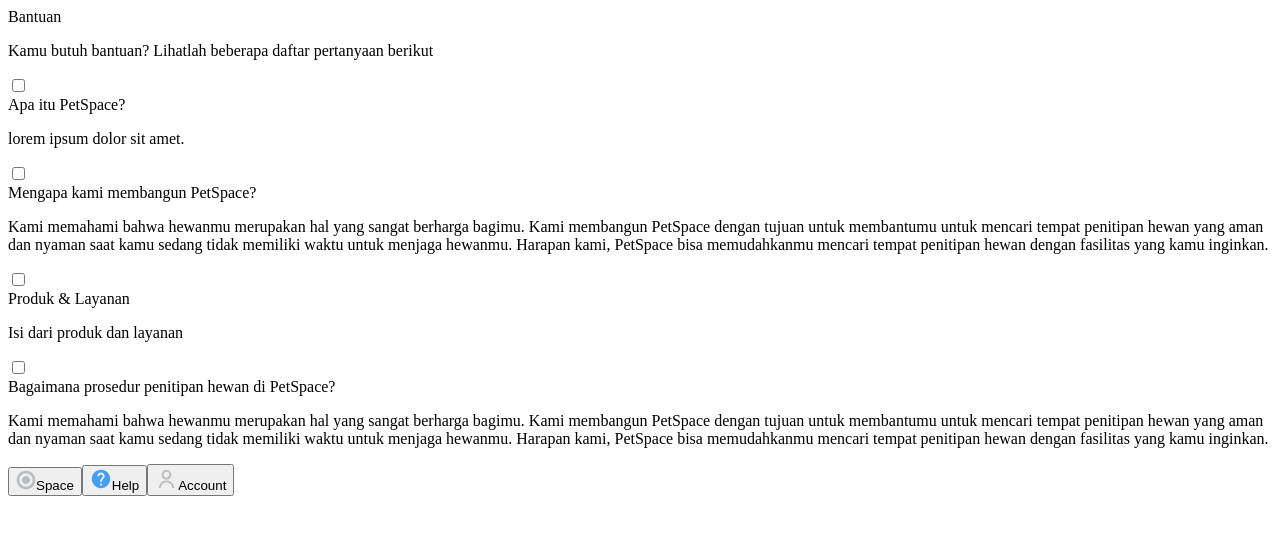
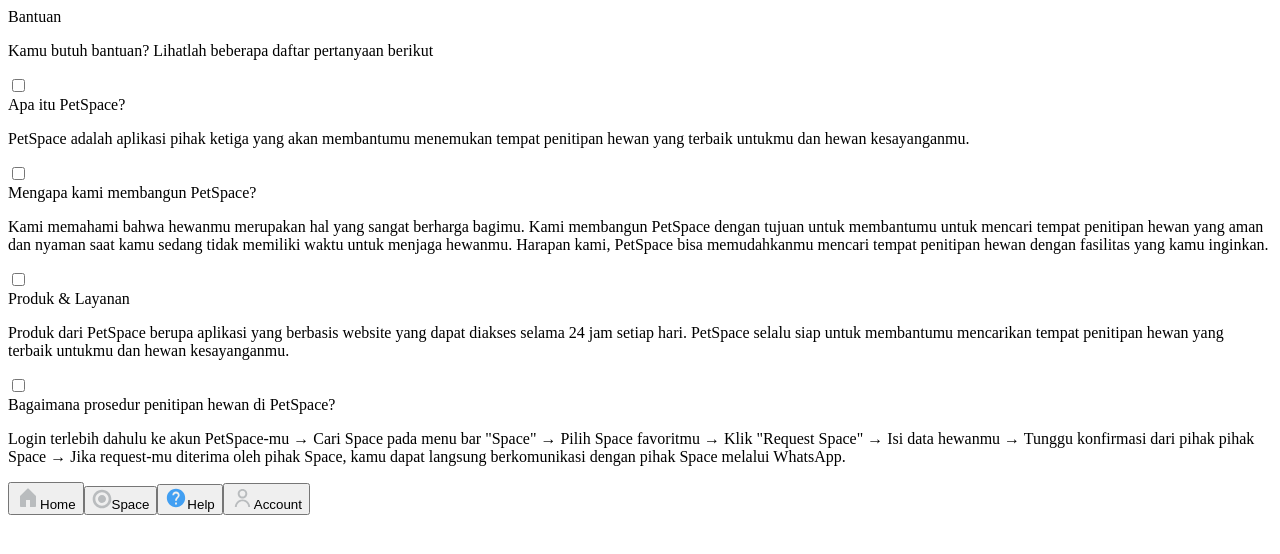
Before and after one commit to lintangpratama/petspace, a Next.js app: page /petcare/help in a window 1280 px wide. Shown: the top 554 px of the page. Built offline with nearby package versions, Linux system fonts and the light colour scheme.

Commit message:
fix error while deploying

```diff
--- a/pages/petcare/help/index.js
+++ b/pages/petcare/help/index.js
@@ -1,6 +1,5 @@
 import Head from "@/components/Head";
-import BarPetCare from "@/components/BarPetCare";
-
+import Bar from "@/components/Bar";
 
 export default function Help() {
   return (
@@ -25,12 +24,12 @@
                 <div className="pt-7"></div>
                 <div className="collapse border rounded-box border-base-300 collapse-arrow font-secondary w-full mt-4 py-0">
                   <input type="checkbox" />
-                  <div className="collapse-title">
-                    Apa itu PetSpace?
-                  </div>
+                  <div className="collapse-title">Apa itu PetSpace?</div>
                   <div className="collapse-content ">
                     <p className="text-sm">
-                      lorem ipsum dolor sit amet.
+                      PetSpace adalah aplikasi pihak ketiga yang akan membantumu
+                      menemukan tempat penitipan hewan yang terbaik untukmu dan
+                      hewan kesayanganmu.
                     </p>
                   </div>
                 </div>
@@ -39,26 +38,30 @@
                   <div className="collapse-title text-md">
                     Mengapa kami membangun PetSpace?
                   </div>
-                  <div className="collapse-content ">
+                  <div
+                    className="collapse-content"
+                    style={{ backgroundColor: "white !important" }}
+                  >
                     <p className="text-sm">
                       Kami memahami bahwa hewanmu merupakan hal yang sangat
                       berharga bagimu. Kami membangun PetSpace dengan tujuan
                       untuk membantumu untuk mencari tempat penitipan hewan yang
-                      aman dan nyaman saat kamu sedang tidak memiliki waktu untuk
-                      menjaga hewanmu. Harapan kami, PetSpace bisa memudahkanmu
-                      mencari tempat penitipan hewan dengan fasilitas yang kamu
-                      inginkan.
+                      aman dan nyaman saat kamu sedang tidak memiliki waktu
+                      untuk menjaga hewanmu. Harapan kami, PetSpace bisa
+                      memudahkanmu mencari tempat penitipan hewan dengan
+                      fasilitas yang kamu inginkan.
                     </p>
                   </div>
                 </div>
                 <div className="collapse border rounded-box border-base-300 collapse-arrow font-secondary w-full mt-4">
                   <input type="checkbox" />
-                  <div className="collapse-title text-md">
-                    Produk & Layanan
-                  </div>
+                  <div className="collapse-title text-md">Produk & Layanan</div>
                   <div className="collapse-content ">
                     <p className="text-sm">
-                      Isi dari produk dan layanan
+                      Produk dari PetSpace berupa aplikasi yang berbasis website
+                      yang dapat diakses selama 24 jam setiap hari. PetSpace
+                      selalu siap untuk membantumu mencarikan tempat penitipan
+                      hewan yang terbaik untukmu dan hewan kesayanganmu.
                     </p>
                   </div>
                 </div>
@@ -69,20 +72,21 @@
                   </div>
                   <div className="collapse-content ">
                     <p className="text-sm">
-                      Kami memahami bahwa hewanmu merupakan hal yang sangat
-                      berharga bagimu. Kami membangun PetSpace dengan tujuan
-                      untuk membantumu untuk mencari tempat penitipan hewan yang
-                      aman dan nyaman saat kamu sedang tidak memiliki waktu untuk
-                      menjaga hewanmu. Harapan kami, PetSpace bisa memudahkanmu
-                      mencari tempat penitipan hewan dengan fasilitas yang kamu
-                      inginkan.
+                      Login terlebih dahulu ke akun PetSpace-mu
+                      → Cari Space pada menu bar &quot;Space&quot; → Pilih Space
+                      favoritmu → Klik &quot;Request Space&quot; → Isi data
+                      hewanmu → Tunggu konfirmasi dari pihak pihak Space
+                      → Jika request-mu diterima oleh pihak Space, kamu
+                      dapat langsung berkomunikasi dengan pihak Space melalui
+                      WhatsApp.
                     </p>
                   </div>
                 </div>
+                <div className="w-full h-64"></div>
               </div>
             </div>
 
-            <BarPetCare currentPage="help" />
+            <Bar currentPage="help" />
           </div>
         </div>
       </div>
```
Also changed, not shown: pages/help/index.js (+5 -5 lines).
